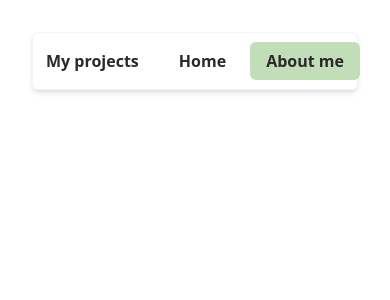
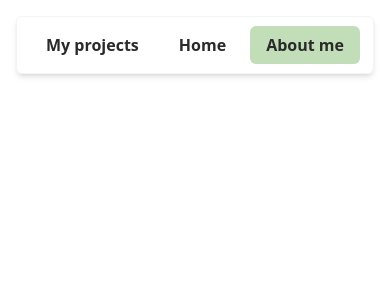
Before and after one commit to MichelleH17/portfolio-app-michaela, a Nuxt app: page /about in a window 390 px wide. Shown: the top 300 px of the page. Built offline with nearby package versions, Linux system fonts and the light colour scheme.

Commit message:
fix: remove unnecessary wrapper elements

```diff
--- a/components/Navbar.vue
+++ b/components/Navbar.vue
@@ -1,7 +1,7 @@
 <template>
   <div>
-    <header class="p-4 md:p-8">
-      <nav class="container max-w-4xl mx-auto border border-gray-100 shadow-md rounded-md px-2 md:px-4 py-4 md:py-8">
+    <header class="md:p-8">
+      <nav class="border border-gray-100 shadow-md rounded-md px-2 md:px-4 py-4 md:py-8">
         <ul class="flex gap-2 sm:gap-10 md:gap-20 justify-center font-semibold text-custom_black">
           <li><NuxtLink to="/projects" class="hover:bg-custom_green px-4 py-2 rounded-md whitespace-nowrap">My projects</NuxtLink></li>
           <li><NuxtLink to="/" class="hover:bg-custom_green px-4 py-2 rounded-md whitespace-nowrap">Home</NuxtLink></li>
```
